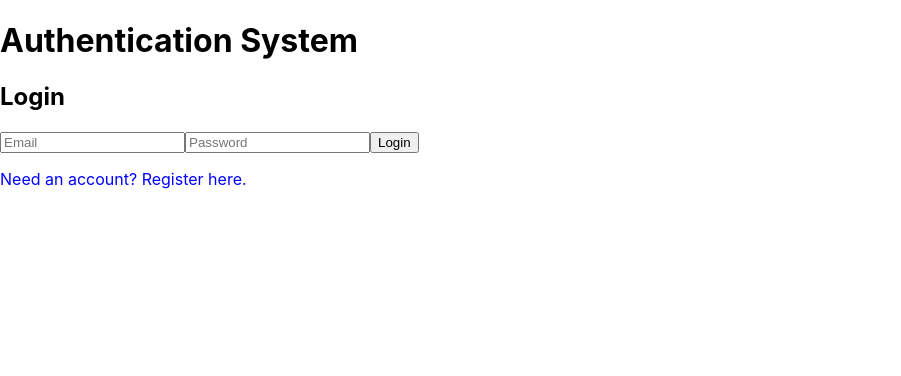
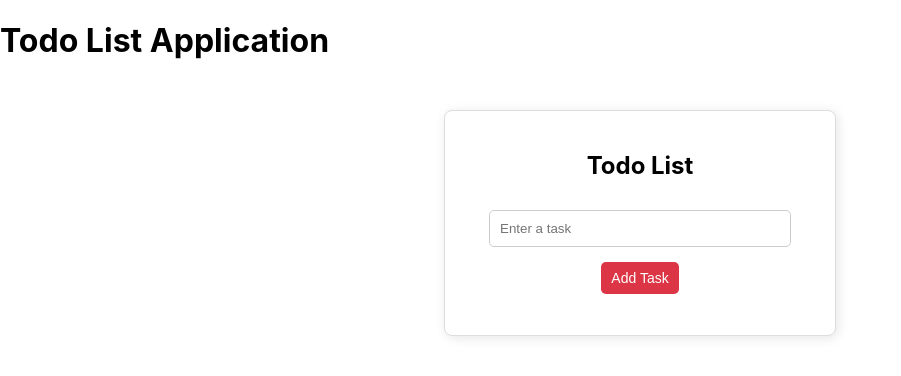
Before and after one commit to raghulm77/React, a React (Create React App) app: page / in a window 1280 px wide. Shown: the top 376 px of the page, without its empty margins (0-901 px from the left). Built offline with nearby package versions, Linux system fonts and the light colour scheme.

Commit message:
Initial commit2

```diff
--- a/src/App.js
+++ b/src/App.js
@@ -1,11 +1,12 @@
+// App.js
 import React from "react";
-import AuthForm from "./auth"; // Import the AuthForm component
+import TodoApp from "./TodoApp";
 
 const App = () => {
   return (
-    <div>
-      <h1>Authentication System</h1>
-      <AuthForm />
+    <div className="app-container">
+      <h1>Todo List Application</h1>
+      <TodoApp />
     </div>
   );
 };
--- /dev/null
+++ b/src/TodoApp.js
@@ -0,0 +1,52 @@
+import React, { useState } from "react";
+import "./todo.css";
+
+const TodoApp = () => {
+  const [task, setTask] = useState("");
+  const [tasks, setTasks] = useState([]);
+
+  const handleAddTask = () => {
+    if (task.trim()) {
+      setTasks([...tasks, task]);
+      setTask("");
+    }
+  };
+
+  const handleDeleteTask = (index) => {
+    const newTasks = tasks.filter((_, i) => i !== index);
+    setTasks(newTasks);
+  };
+
+  const handleEditTask = (index) => {
+    const newTask = prompt("Edit task:", tasks[index]);
+    if (newTask !== null && newTask.trim() !== "") {
+      const updatedTasks = tasks.map((t, i) => (i === index ? newTask : t));
+      setTasks(updatedTasks);
+    }
+  };
+
+  return (
+    <div className="todo-container">
+      <h2>Todo List</h2>
+      <input
+        type="text"
+        placeholder="Enter a task"
+        value={task}
+        onChange={(e) => setTask(e.target.value)}
+      />
+      <button onClick={handleAddTask}>Add Task</button>
+
+      <ul>
+        {tasks.map((task, index) => (
+          <li key={index}>
+            {task}
+            <button onClick={() => handleEditTask(index)}>Edit</button>
+            <button onClick={() => handleDeleteTask(index)}>Delete</button>
+          </li>
+        ))}
+      </ul>
+    </div>
+  );
+};
+
+export default TodoApp;
--- /dev/null
+++ b/src/todo.css
@@ -0,0 +1,67 @@
+/* todo.css */
+.todo-container {
+  width: 350px;
+  margin: 50px auto;
+  padding: 20px;
+  border: 1px solid #ddd;
+  border-radius: 8px;
+  box-shadow: 2px 2px 12px rgba(0, 0, 0, 0.1);
+  text-align: center;
+  background-color: #fff;
+}
+
+.todo-container h2 {
+  margin-bottom: 20px;
+}
+
+.todo-container input {
+  width: 80%;
+  padding: 10px;
+  margin: 10px 0;
+  border: 1px solid #ccc;
+  border-radius: 5px;
+}
+
+.todo-container button {
+  padding: 8px 10px;
+  margin: 5px;
+  border: none;
+  border-radius: 5px;
+  cursor: pointer;
+  font-size: 14px;
+  transition: background 0.3s;
+}
+
+.todo-container button:hover {
+  opacity: 0.8;
+}
+
+.todo-container button:first-of-type {
+  background-color: #28a745;
+  color: white;
+}
+
+.todo-container button:nth-of-type(2) {
+  background-color: #ffc107;
+  color: black;
+}
+
+.todo-container button:last-of-type {
+  background-color: #dc3545;
+  color: white;
+}
+
+.todo-container ul {
+  list-style: none;
+  padding: 0;
+}
+
+.todo-container li {
+  background: #f8f9fa;
+  margin: 8px 0;
+  padding: 10px;
+  border-radius: 5px;
+  display: flex;
+  justify-content: space-between;
+  align-items: center;
+}
```
